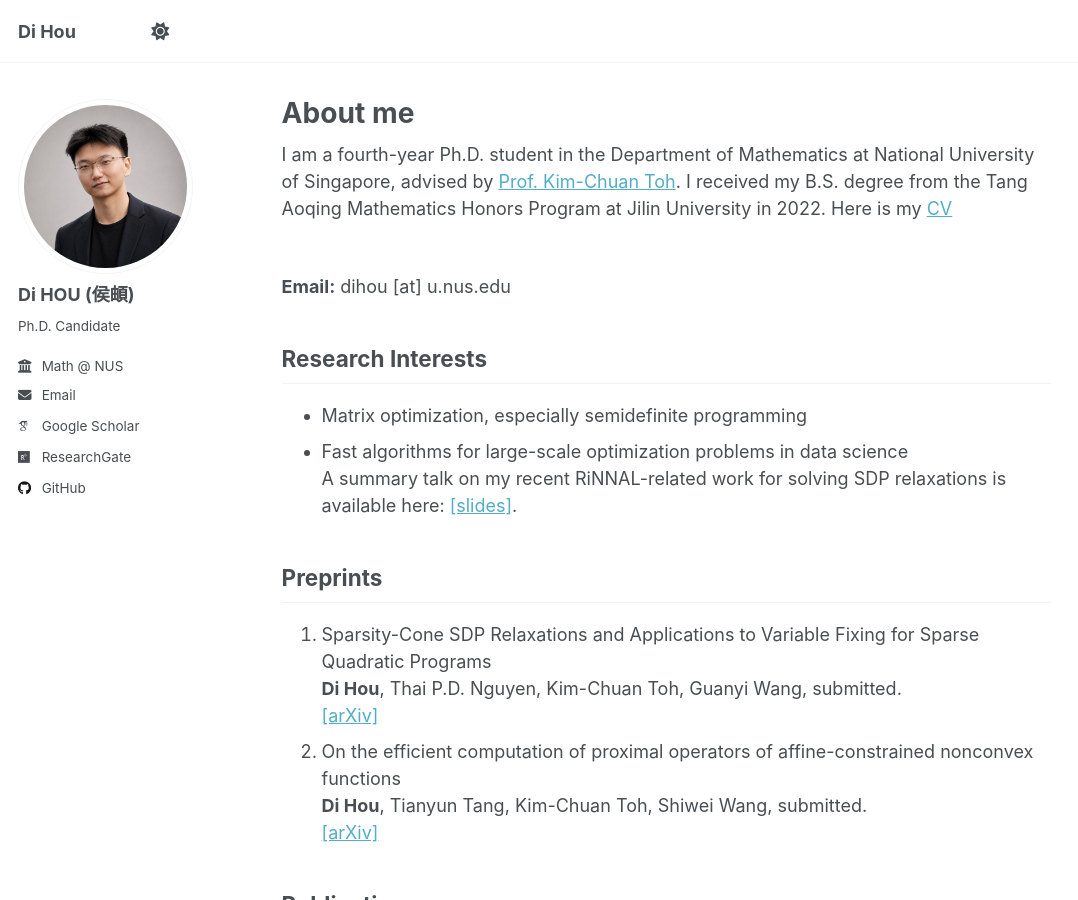
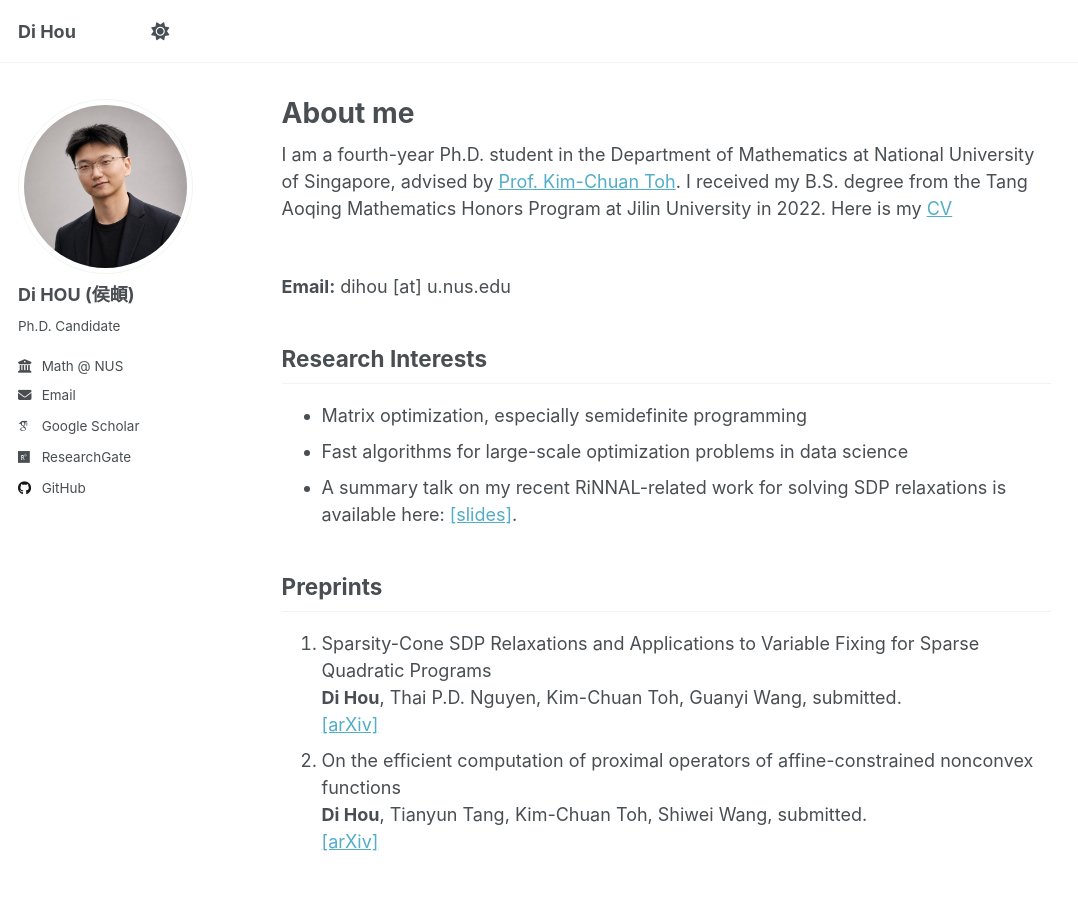
Before and after one commit to HouDiOpt/HouDiOpt.github.io, a Jekyll site: the page built from _pages/about.md, in a window 1280 px wide and 900 px high. Shown: the whole window, without its empty margins (0-1078 px from the left). Built offline with Jekyll 4.4.1, drawn with Linux system fonts in a browser that asks for light colours; some web fonts are replaced; a script that is not in the unit is left out.

```diff
--- a/_pages/about.md
+++ b/_pages/about.md
@@ -15,7 +15,7 @@ Research Interests
 ------
 - Matrix optimization, especially semidefinite programming
 - Fast algorithms for large-scale optimization problems in data science
-<br>A summary talk on my recent RiNNAL-related work for solving SDP relaxations is available here: [[slides]](/files/RiNNAL-X.pdf).
+- A summary talk on my recent RiNNAL-related work for solving SDP relaxations is available here: [[slides]](/files/RiNNAL-X.pdf).
 
 Preprints
 ------
```
